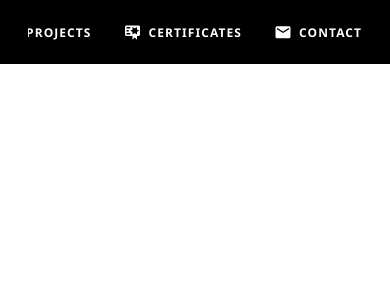
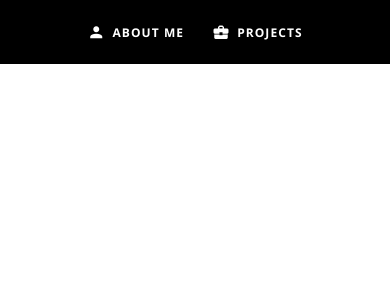
Before and after one commit to Fah-Pongpipat/MyPortfolio, a Vue app: page /menu in a window 390 px wide. Shown: the top 300 px of the page. Built offline with nearby package versions, Linux system fonts and the light colour scheme.

Commit message:
Update MenuView.vue

```diff
--- a/src/views/MenuView.vue
+++ b/src/views/MenuView.vue
@@ -7,7 +7,7 @@
         <!-- Logo -->
         <v-toolbar-title class="font-weight-bold">My Portfolio</v-toolbar-title>
 
-        <!-- เมนูเรียงในแถวเดียว -->
+        <!-- เมนูเรียงแนว Responsive -->
         <div class="menu-wrapper">
           <v-btn text @click="$router.push('/about-me')">
             <v-icon left>mdi-account</v-icon> ABOUT ME
@@ -32,37 +32,33 @@
 </template>
 
 <style scoped>
-/* ✅ Container ครอบทั้งแถบเมนู */
+/* ✅ Container สำหรับเมนู */
 .menu-container {
   display: flex;
   align-items: center;
   justify-content: space-between;
-  flex-wrap: nowrap;
+  flex-wrap: wrap;
   gap: 12px;
-  overflow-x: auto; /* กันล้นในจอแคบ */
 }
 
-/* ✅ เมนูแนวนอนในแถวเดียว */
+/* ✅ เมนูแนวนอน (wrap เมื่อจอแคบ) */
 .menu-wrapper {
   display: flex;
-  flex-direction: row;
+  flex-wrap: wrap;
   justify-content: flex-end;
+  align-items: center;
+  gap: 8px;
   flex: 1 1 auto;
-  flex-wrap: nowrap;
-  overflow-x: auto;
-  white-space: nowrap;
-  gap: 8px;
 }
 
 /* ✅ ปุ่มเมนู */
 .menu-wrapper .v-btn {
   font-weight: bold;
   color: white;
-  font-size: clamp(12px, 2vw, 16px);
-  padding: 6px 12px;
+  font-size: clamp(12px, 2.5vw, 16px);
+  padding: 6px 10px;
   text-transform: none;
   white-space: nowrap;
-  flex-shrink: 0; /* ป้องกันบีบขนาดปุ่ม */
 }
 
 .menu-wrapper .v-btn:hover {
@@ -74,11 +70,27 @@
   margin-right: 6px;
 }
 
-/* ✅ Logo ปรับขนาดได้ */
+/* ✅ โลโก้ปรับขนาดได้ */
 .v-toolbar-title {
   font-size: clamp(16px, 4vw, 22px);
   white-space: nowrap;
 }
 
-/* ✅ ไม่จำเป็นต้องปรับเพิ่มเติมใน media queries เพราะใช้ clamp + overflow-x auto แล้ว */
+/* ✅ แสดงเมนูชิดกลางเมื่อจอแคบ */
+@media (max-width: 600px) {
+  .menu-container {
+    justify-content: center;
+    text-align: center;
+  }
+
+  .menu-wrapper {
+    justify-content: center;
+  }
+
+  .v-toolbar-title {
+    width: 100%;
+    text-align: center;
+    margin-bottom: 4px;
+  }
+}
 </style>
```
